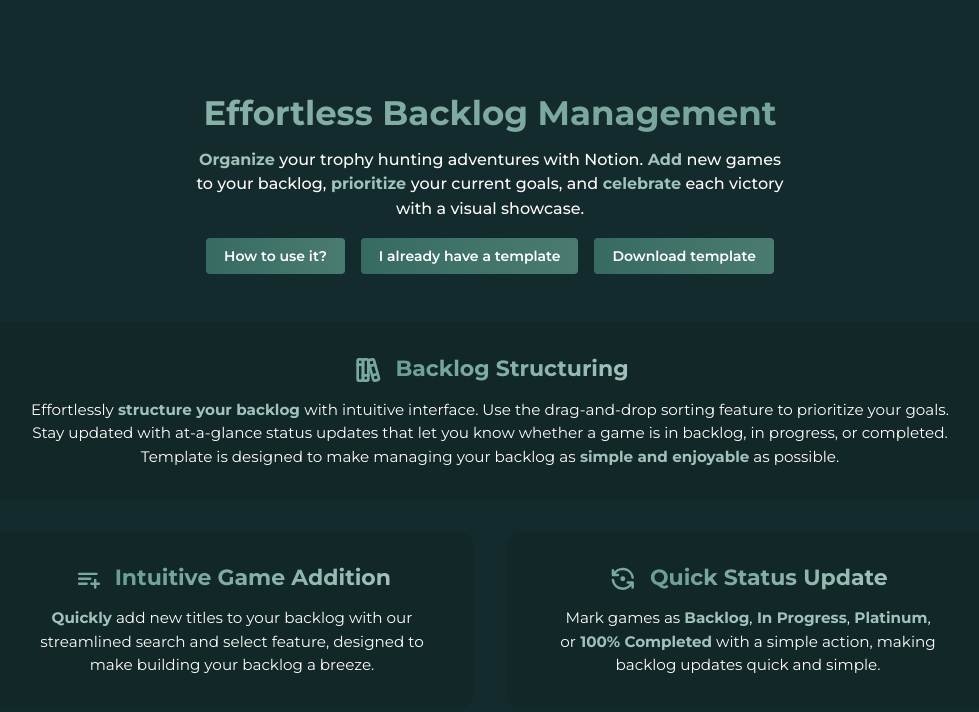
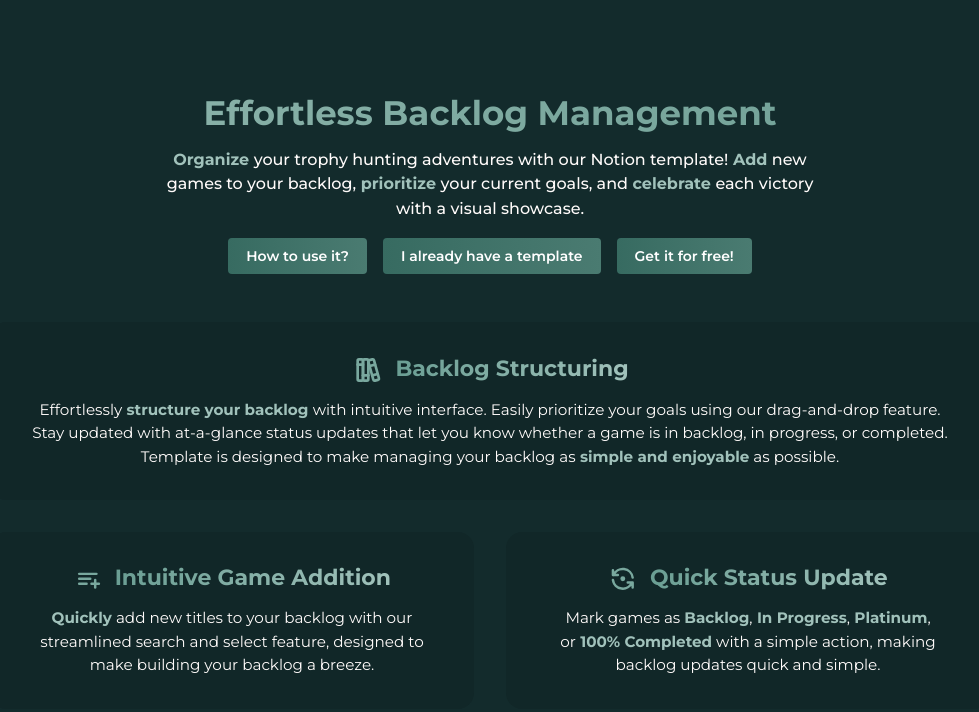
Before and after one commit to Hartaithan/trophy-hunt-template, a Next.js app: page / in a window 1280 px wide. Shown: the top 712 px of the page, without its empty margins (150-1129 px from the left). Built offline with nearby package versions, Linux system fonts and the light colour scheme; no server answers.

Commit message:
change landing content

```diff
--- a/sections/FeaturesSection/FeaturesSection.tsx
+++ b/sections/FeaturesSection/FeaturesSection.tsx
@@ -27,8 +27,8 @@ const FeaturesSection: FC = () => {
             <LandingHighlight>
               &nbsp;structure your backlog&nbsp;
             </LandingHighlight>
-            with intuitive interface. Use the drag-and-drop sorting feature to
-            prioritize your goals. Stay updated with at-a-glance status updates
+            with intuitive interface. Easily prioritize your goals using our
+            drag-and-drop feature. Stay updated with at-a-glance status updates
             that let you know whether a game is in backlog, in progress, or
             completed. Template is designed to make managing your backlog as
             <LandingHighlight>&nbsp;simple and enjoyable</LandingHighlight> as
--- a/sections/HeroSection/HeroSection.module.css
+++ b/sections/HeroSection/HeroSection.module.css
@@ -28,7 +28,7 @@
 }
 
 .description {
-  max-width: 600px;
+  max-width: 650px;
   font-weight: 500;
   @media (max-width: $mantine-breakpoint-sm) {
     font-size: var(--mantine-font-size-sm);
--- a/sections/HeroSection/HeroSection.tsx
+++ b/sections/HeroSection/HeroSection.tsx
@@ -13,7 +13,7 @@ const HeroSection: FC = () => {
       </LandingTitle>
       <Text className={classes.description}>
         <LandingHighlight>Organize&nbsp;</LandingHighlight>
-        your trophy hunting adventures with Notion.
+        your trophy hunting adventures with our Notion template!
         <LandingHighlight>&nbsp;Add&nbsp;</LandingHighlight>
         new games to your backlog,
         <LandingHighlight>&nbsp;prioritize&nbsp;</LandingHighlight>
@@ -29,7 +29,7 @@ const HeroSection: FC = () => {
           I already have a template
         </LandingLink>
         <LandingLink className={classes.link} href="/download">
-          Download template
+          Get it for free!
         </LandingLink>
       </Group>
     </Flex>
```
